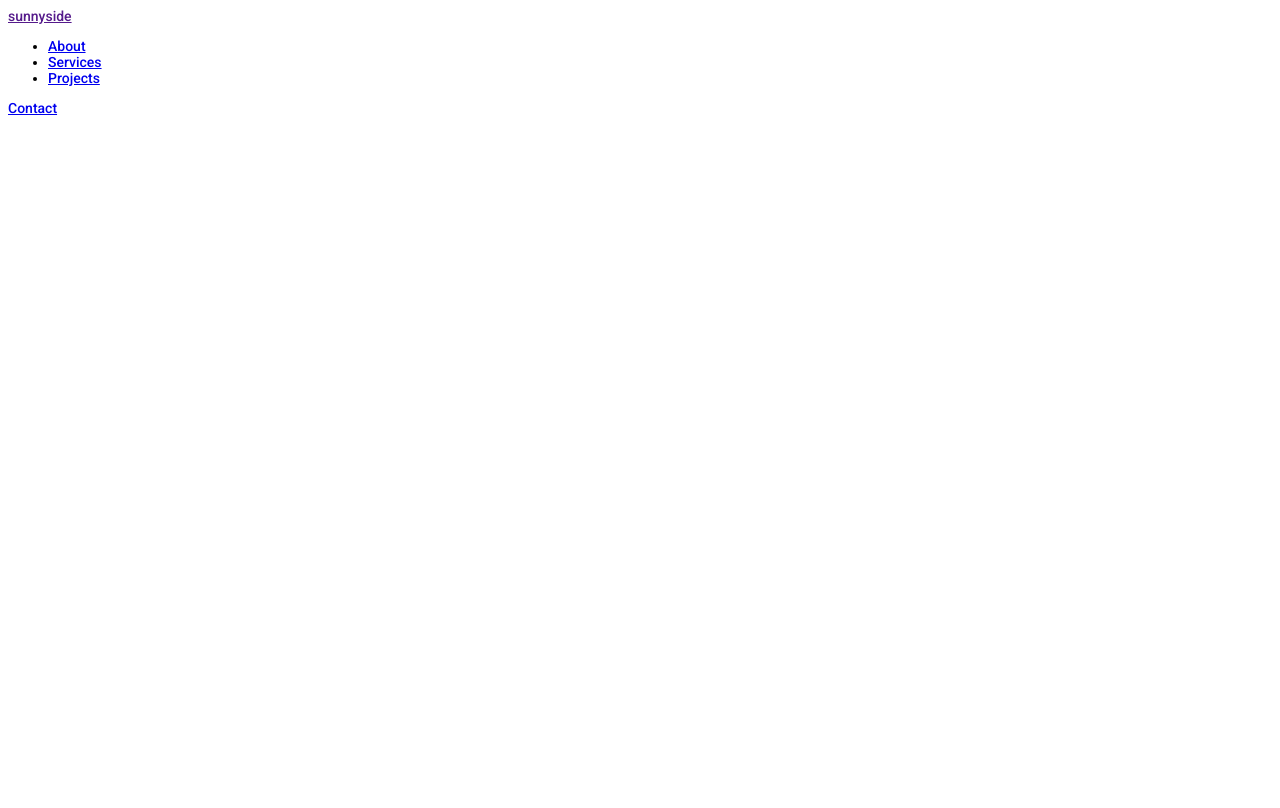
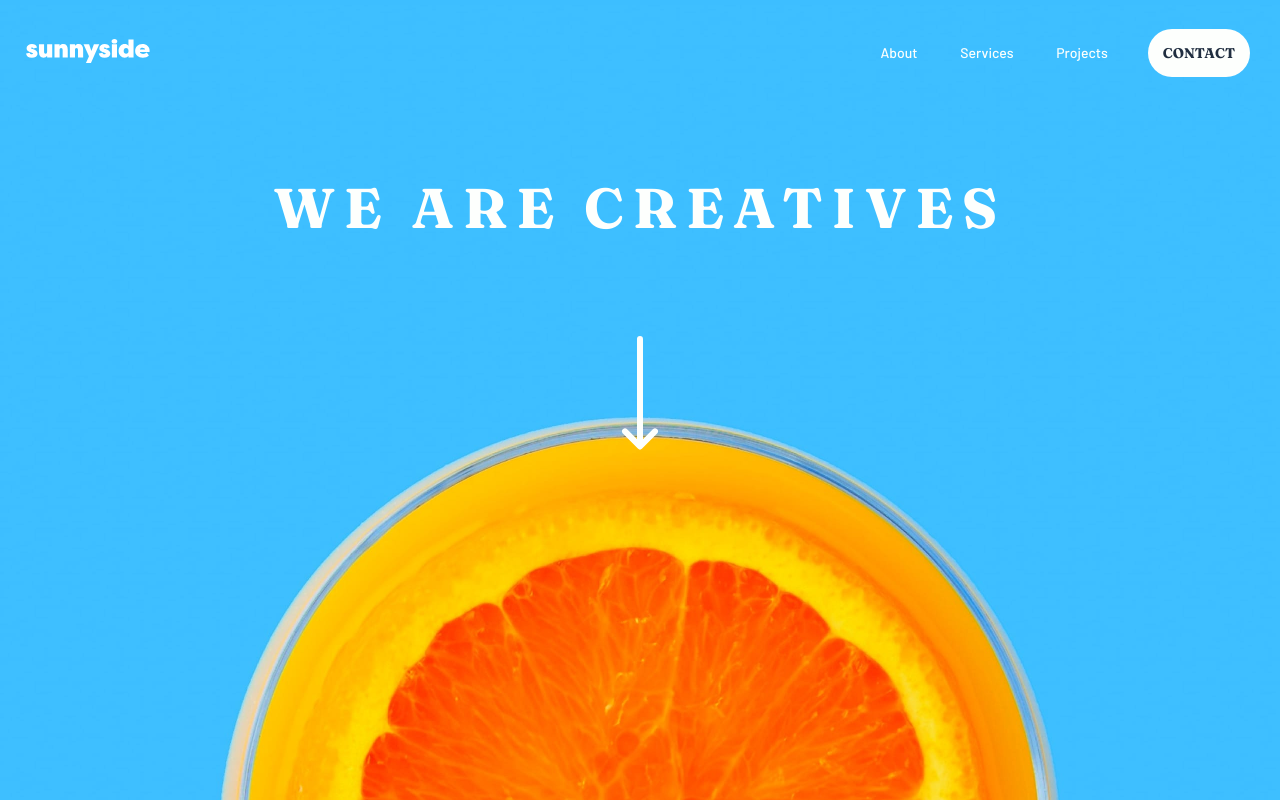
Before and after one commit to NdekoCode/landingpage-designers-agency, a plain HTML site: page index.html in a window 1280 px wide. Drawn offline with Linux system fonts and the light colour scheme; files whose address does not match are found by name; a web font is replaced by a local one.

Commit message:
finish header navbar and responsive header navbar

```diff
--- a/assets/css/style.css
+++ b/assets/css/style.css
@@ -1,39 +1,208 @@
-@import url('https://fonts.googleapis.com/css2?family=Roboto:wght@400;500;700;900&display=swap');
-@import url('https://fonts.googleapis.com/css2?family=Inter:wght@400;500;600;700;800;900&display=swap');
-@import url('https://fonts.googleapis.com/css2?family=Corben:wght@700&display=swap');
+@import url('https://fonts.googleapis.com/css2?family=Barlow:wght@300;400;500;600;700;800;900&display=swap');
+@import url('https://fonts.googleapis.com/css2?family=Fraunces:opsz,wght@9..144,400;9..144,600;9..144,700;9..144,800;9..144,900&display=swap');
 
 /*==== CONFIGURATION =============  */
 :root {
 
 /* ----------- Color -------------- */
-  --color-white: ##fdfffd;
+  --color-white: #fdfffd;
   --color-text: #8d8c96;
-  --color-title: #202e40;
+  --color-dark: #202e40;
   --color-yellow-underline: #ffefb5;
   --color-pink-underline: #fad5cf;
   --color-greenblack:#25554a;
   --color-blueblack: #1c516b;
+  --color-header-bg:#3dbeff;
 
 /* -----------Typographie & spacing ------------ */
-  --font-primary:Roboto,'Segoe UI',sans-serif;
-  --font-logo: Inter,Roboto,'Segoe UI',sans-serif;
+  --font-primary:Barlow,'Segoe UI',sans-serif;
+  --font-secondary:Fraunces,serif;
   --fs: 14px;
   --lh: 1.3;
   --fw: 500;
   --padding-box:130px;
+  --padding-page: 10px;
 
-  --navbar-link-space: 32px;
+  --navbar-link-space: 20px;
+  --navbar-link-space-small: 5px;
+  --navbar-link-space-medium: 15px;
   --width-max: 1250px;
+  --max-width-container: 1300px;
 
 }
 *,*::before,*::after{
   box-sizing: border-box;
+  transition: color 0.3s, background-color 0.3s;
 }
+
 html, body {
-  height: 100%;
-  width: 100%;
   scroll-behavior: smooth;
   font-family: var(--font-primary);
   font-size: var(--fs);
   font-weight: var(--fw);
+  margin: 0;
+  line-height: var(--lh);
 }
+
+body {
+  height: 100%;
+  width: 100%;
+}
+
+ h1,h2,h3,h4,h5,h6,.title,.link-details{
+  font-family: var(--font-secondary);
+  color: var(--color-dark);
+}
+
+.title-white {
+  color: var(--color-white);
+}
+
+.title-1 {
+  font-size: 2rem;
+}
+.title-2 {
+  font-size: 1.5rem;
+}
+
+a {
+  color: inherit;
+}
+
+img {
+  display: block;
+  max-width: 100%;
+  height: auto;
+}
+
+ul, ol {
+  margin: 0;
+  padding: 0;
+  list-style: none;
+}
+
+.container,.container-fluid {
+  margin: 0 auto;
+  padding: var(--padding-page);
+}
+
+.container-fluid {
+  max-width:var(--max-width-container);
+}
+
+.container {
+  max-width: var(--width-max);
+}
+/* ------------ HEADER --------------- */
+.header {
+  color: var(--color-white);
+  min-height: 100vh;
+  background: url('/assets/images/desktop/image-header.jpg') no-repeat top 5px center / cover;
+  background-color: var(--color-header-bg);
+}
+.header a {
+  text-decoration: none;
+}
+.header__logo,.header__logo img {
+  display: inline-block;
+}
+
+.header__logo {
+  width: 155px;
+  margin: 1rem 0;
+}
+.topbar{
+  text-align: center;
+  display: flex;
+  align-items: center;
+  justify-content: center;
+  flex-direction: column;
+}
+
+.navbar__list__item,.navbar__link {
+  display:inline-block;
+}
+
+.navbar__link {
+  margin:var(--navbar-link-space-small);
+}
+.navbar-contact .navbar__link {
+  padding: var(--navbar-link-space-medium) var(--navbar-link-space-medium);
+  text-transform: uppercase;
+  border-radius: 99px;
+  background-color: var(--color-white);
+  color: var(--color-dark);
+  font-family: var(--font-secondary);
+  font-weight: bold;
+}
+.baseline {
+  max-width: 100%;
+  text-align: center;
+  padding: 2rem;
+}
+.baseline__brand {
+  letter-spacing: 9px;
+  color: inherit;
+}
+.baseline__arrow {
+  font-size: 35px;
+  color: inherit;
+}
+
+/* ---RESPONSIVE  */
+
+@media only screen and (min-width: 576px) {
+  .title-1 {
+  font-size: 2.5rem;
+}
+.title-2 {
+  font-size: 2rem;
+}
+}
+@media only screen and (min-width: 768px) {
+  .title-1 {
+  font-size: 3rem;
+}
+  .header .topbar {
+    flex-direction: row;
+    justify-content: space-between;
+    padding: 25px 10px;
+  }
+  .navbar{
+    display: flex;
+    align-items: center;
+  }
+
+.navbar__link {
+  margin:0 var(--navbar-link-space-medium);
+}
+}
+
+@media only screen and (min-width: 992px) {
+  .title-1 {
+  font-size: 3.5rem;
+}
+.title-2 {
+  font-size: 2.2rem;
+}
+  .container, .container-fluid {
+    padding:0;
+  }
+
+.navbar__link {
+  margin:0 var(--navbar-link-space);
+}
+  .baseline__brand {
+  margin-bottom: 6.5rem;
+  }
+}
+
+@media only screen and (min-width: 1200px) {
+  .title-1 {
+  font-size: 4rem;
+}
+.title-2 {
+  font-size: 2.5rem;
+}
+
+}
--- a/index.html
+++ b/index.html
@@ -7,12 +7,14 @@
   <title>Landing page pour une Agence des designers sunnyside</title>
   <link href="assets/css/style.css" rel="stylesheet" type="text/css" />
 <!--   Fontawesome -->
-    <script src="https://cdnjs.cloudflare.com/ajax/libs/font-awesome/5.12.0-2/js/all.min.js"></script>
+  <script src="https://kit.fontawesome.com/1a7c598724.js" crossorigin="anonymous"></script>
 </head>
 
 <body>
   <header class="header">
-    <a href="" class="header__logo">sunnyside </a>
+      <div class="container-fluid topbar">
+
+          <a href="" class="header__logo"><img src="assets/images/logo.svg" alt="Logo" title="Sunnyside Logo"> </a>
           <nav class="navbar">
             <ul class="navbar__list">
               <li class="navbar__list__item">
@@ -26,9 +28,17 @@
               </li>
       </ul>
             <nav class="navbar-contact">
-        <a href="#" class="navbar__link">Contact</a>
+              <a href="#" class="navbar__link">contact </a>
             </nav>
     </nav>
+      </div>
+      <div class="baseline">
+        <h1 class="title title-1 baseline__brand">WE ARE CREATIVES</h1>
+<!--         baseline__arrow  -->
+        <div>
+
+<svg width="36" height="114" xmlns="http://www.w3.org/2000/svg"><g stroke="currentColor" stroke-width="6" fill="none" fill-rule="evenodd" stroke-linecap="round" stroke-linejoin="round"><path d="M18 3v100M3 95.484l15 15 15-15"/></g></svg></div>
+      </div>
   </header>
   <script src="script.js"></script>
 </body>
```
Lines whose indentation alone changed are shown as unchanged.
